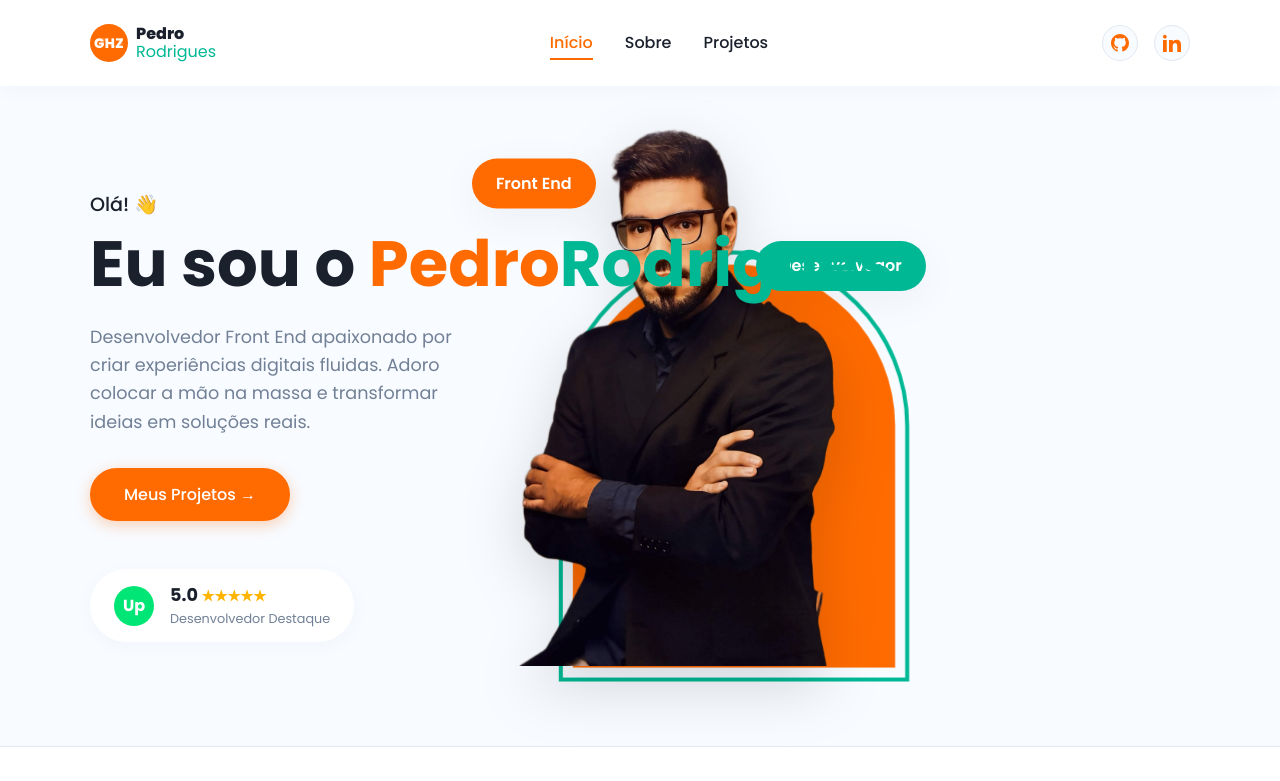
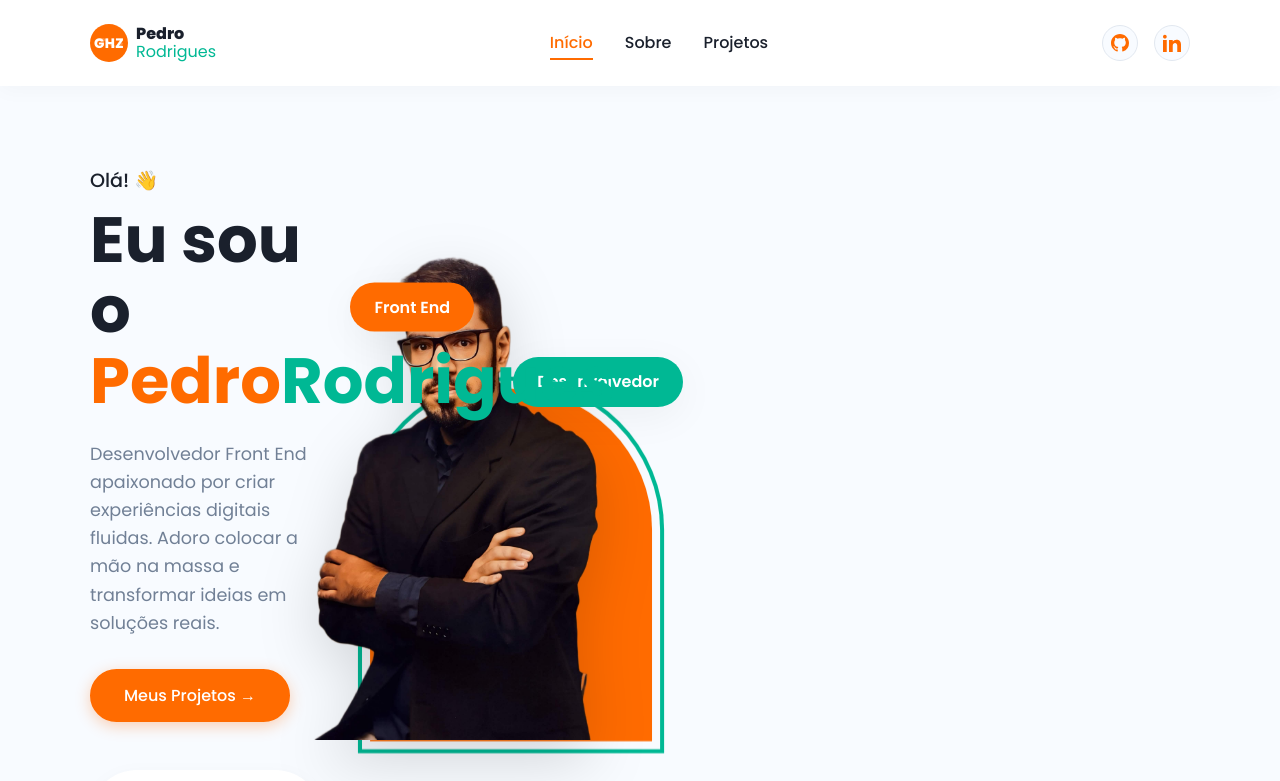
Before and after one commit to DevGHZ/Meu-portofolio, an Angular app: page / in a window 1280 px wide. Shown: the top 781 px of the page. Built offline with nearby package versions, Linux system fonts and the light colour scheme; no server answers; grey boxes are pictures that could not be loaded.

Commit message:
fix: final layout adjustments for desktop and mobile

```diff
--- a/src/app/app.scss
+++ b/src/app/app.scss
@@ -99,6 +99,10 @@
 .hero-content {
   position: relative;
   z-index: 10;
+
+  @media (min-width: 992px) {
+    padding-right: 3rem;
+  }
 }
 
 .greeting {
@@ -111,11 +115,6 @@
   font-size: clamp(2.5rem, 8vw, 4rem);
   line-height: 1.1;
   margin-bottom: 1.5rem;
-  white-space: nowrap;
-}
-
-@media (max-width: 1200px) {
-  .hero-title { white-space: normal; }
 }
 
 .highlight-orange { color: var(--accent-orange); }
@@ -170,9 +169,9 @@
 /* Image Wrapper (Shared between Hero and About) */
 .hero-image-wrapper, .about-image-wrapper {
   position: relative;
-  height: 500px;
+  height: 450px;
   display: flex;
-  justify-content: flex-end; /* Moved to the right */
+  justify-content: flex-end;
   align-items: flex-end;
   margin-top: 2rem;
   z-index: 5;
@@ -180,20 +179,20 @@
 
 @media (max-width: 991.98px) {
   .hero-image-wrapper, .about-image-wrapper {
-    justify-content: center; /* Keep centered on mobile */
+    height: 380px;
+    justify-content: center;
   }
 }
 
 .arch-bg {
   position: absolute;
   bottom: 0;
-  width: 320px;
-  height: 400px;
+  width: 280px;
+  height: 350px;
   background-color: var(--accent-orange);
-  border-radius: 200px 200px 0 0;
+  border-radius: 140px 140px 0 0;
   z-index: 1;
-  /* Creates the detached outline border effect */
-  box-shadow: 0 0 0 10px var(--bg-color), 0 0 0 14px var(--accent-green);
+  box-shadow: 0 0 0 8px var(--bg-color), 0 0 0 12px var(--accent-green);
   animation: pulse-arch 6s ease-in-out infinite;
 }
 
@@ -352,6 +351,8 @@
 .about-text {
   color: var(--text-light);
   margin-bottom: 2rem;
+  max-width: 100%;
+  overflow-wrap: break-word;
 }
 
 .about-text p {
```
